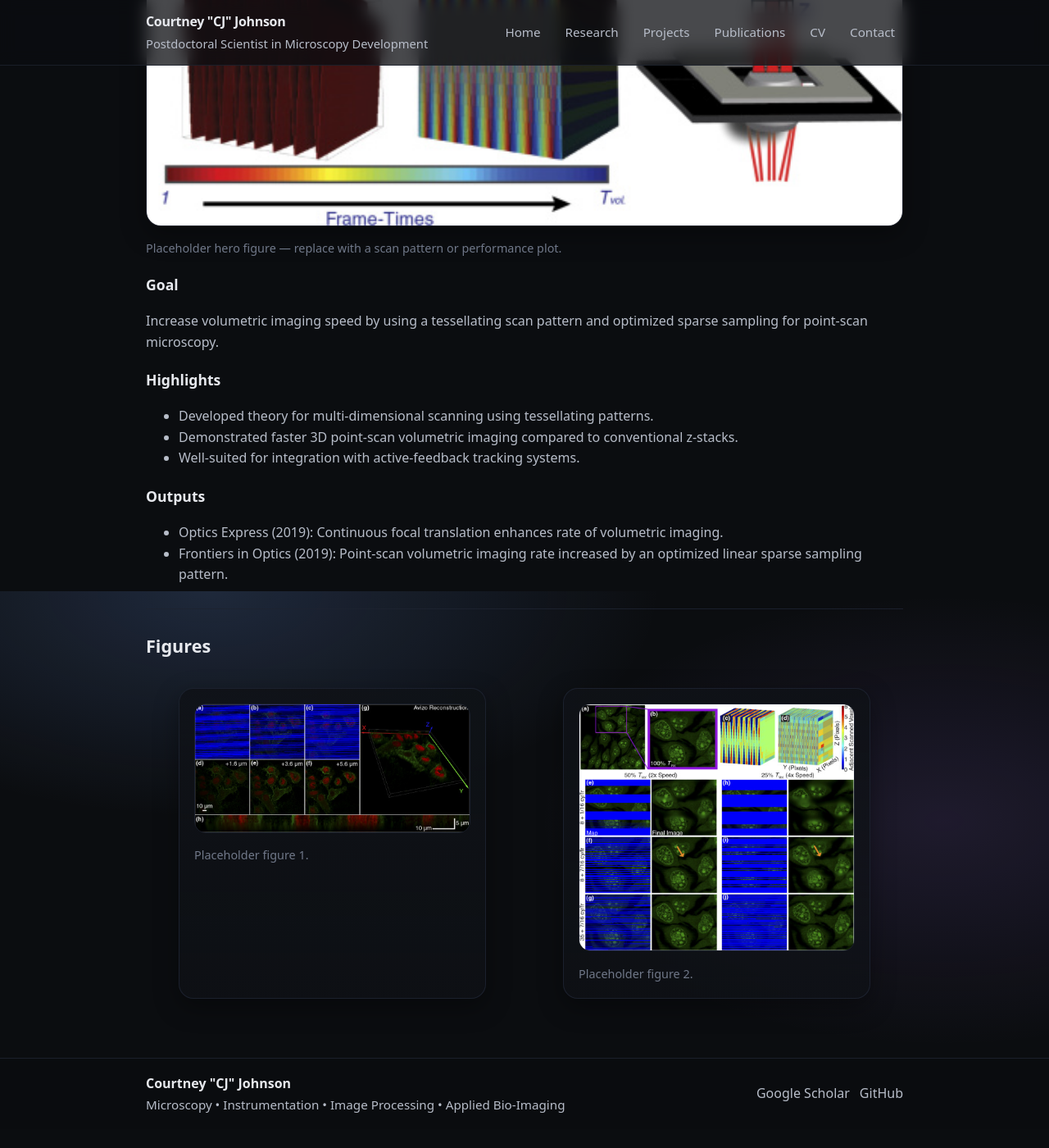
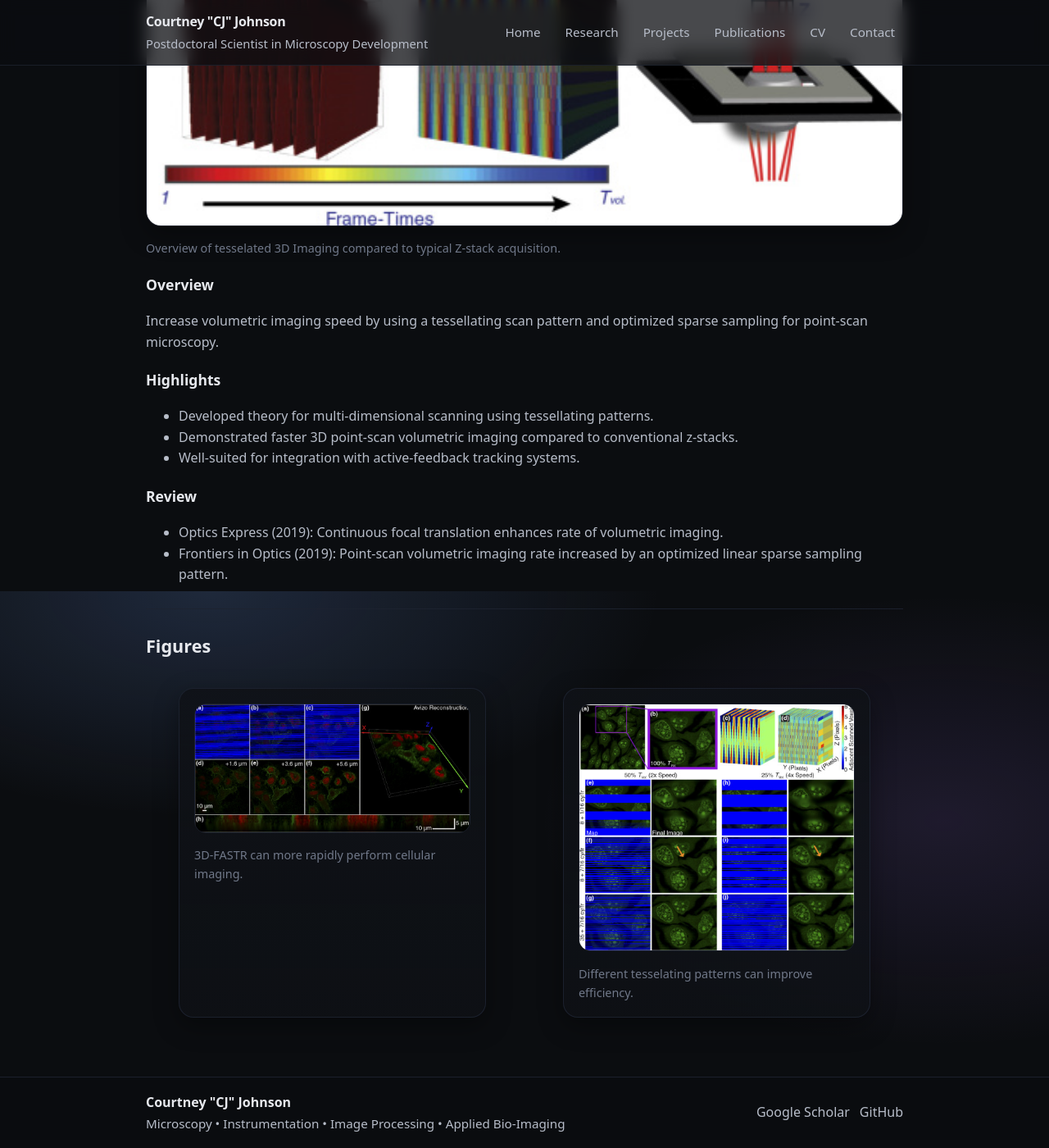
Before and after one commit to ceej640/courtney-johnson, a Jekyll site: the page built from _projects/tessellating-point-scan-3d-imaging.md, in a window 1280 px wide and 1400 px high, scrolled down 679 px. Shown: the whole window at 82% size. Built offline with Jekyll 4.4.1, drawn with Linux system fonts in a browser that asks for light colours; before the commit the page ends 2056 px from its top, so only the background shows below that; some of the changed text lies outside the part shown.

Commit message:
remove placeholder text

```diff
--- a/_projects/tessellating-point-scan-3d-imaging.md
+++ b/_projects/tessellating-point-scan-3d-imaging.md
@@ -1,19 +1,19 @@
 ---
-title: Tessellating Point-Scan 3D Imaging
+title: Tessellating Point-Scan 3D Imaging (3D-FASTR)
 tagline: Fast volumetric point-scan imaging using optimized tessellating scan patterns
 timeframe: "Volumetric point-scan"
 keywords: ["Volumetric imaging", "Two-photon", "Sparse sampling", "Scan optimization"]
 order: 3
 hero_image: /assets/img/projects/tessellating/hero.png
-hero_caption: "Placeholder hero figure — replace with a scan pattern or performance plot."
+hero_caption: "Overview of tesselated 3D Imaging compared to typical Z-stack acquisition."
 figures:
   - src: /assets/img/projects/tessellating/fig1.png
-    caption: "Placeholder figure 1."
+    caption: "3D-FASTR can more rapidly perform cellular imaging."
   - src: /assets/img/projects/tessellating/fig2.png
-    caption: "Placeholder figure 2."
+    caption: "Different tesselating patterns can improve efficiency."
 ---
 
-### Goal
+### Overview
 Increase volumetric imaging speed by using a tessellating scan pattern and optimized sparse sampling for point-scan microscopy.
 
 ### Highlights
@@ -21,6 +21,6 @@ Increase volumetric imaging speed by using a tessellating scan pattern and optim
 - Demonstrated faster 3D point-scan volumetric imaging compared to conventional z-stacks.
 - Well-suited for integration with active-feedback tracking systems.
 
-### Outputs
+### Review
 - Optics Express (2019): Continuous focal translation enhances rate of volumetric imaging.
 - Frontiers in Optics (2019): Point-scan volumetric imaging rate increased by an optimized linear sparse sampling pattern.
```
Also changed, not shown: _projects/high-speed-3d-virus-tracking.md (+7 -7 lines), _projects/phase-diversity-adaptive-optics.md (+5 -5 lines), contact.md (+1 -3 lines), research.md (+2 -1 lines).
